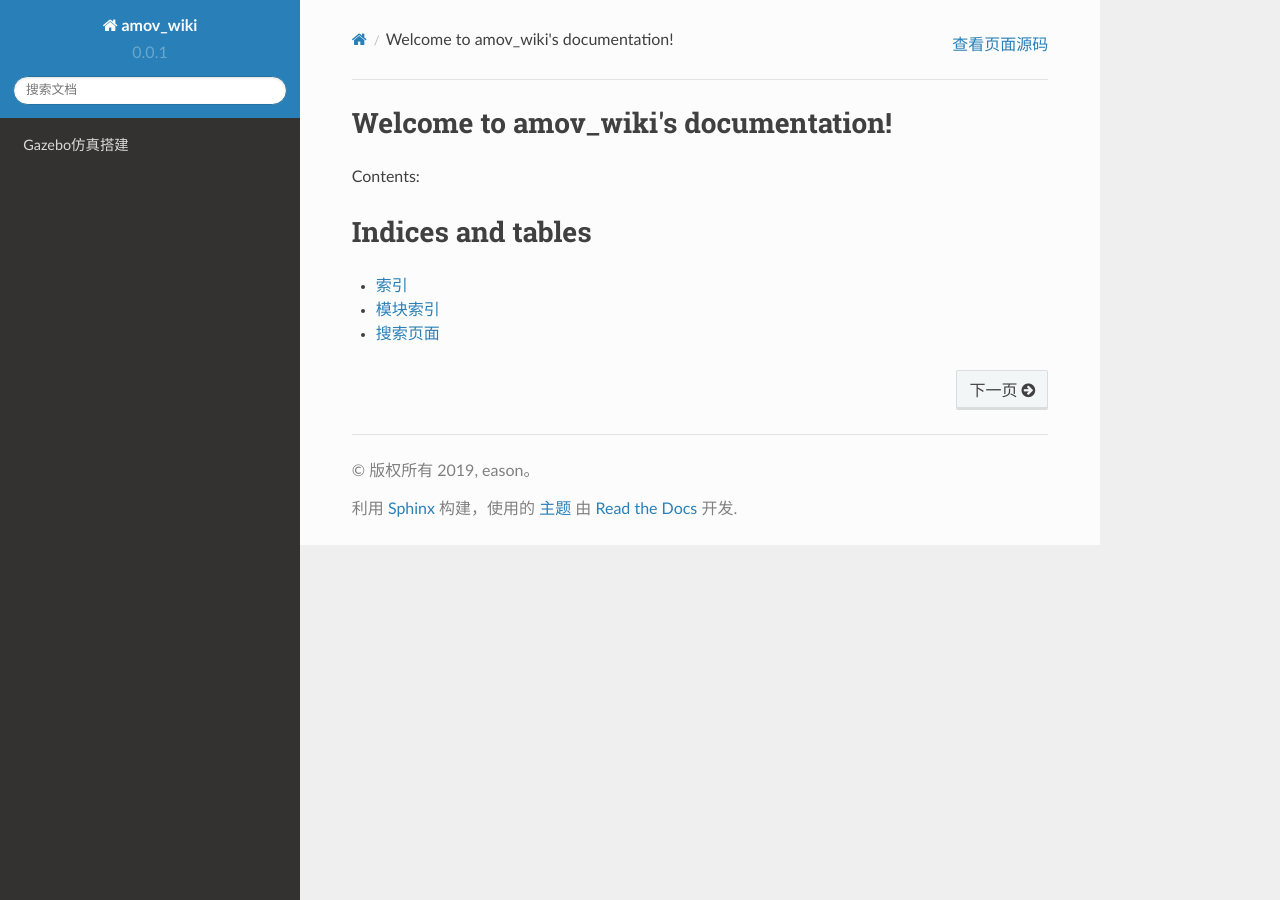
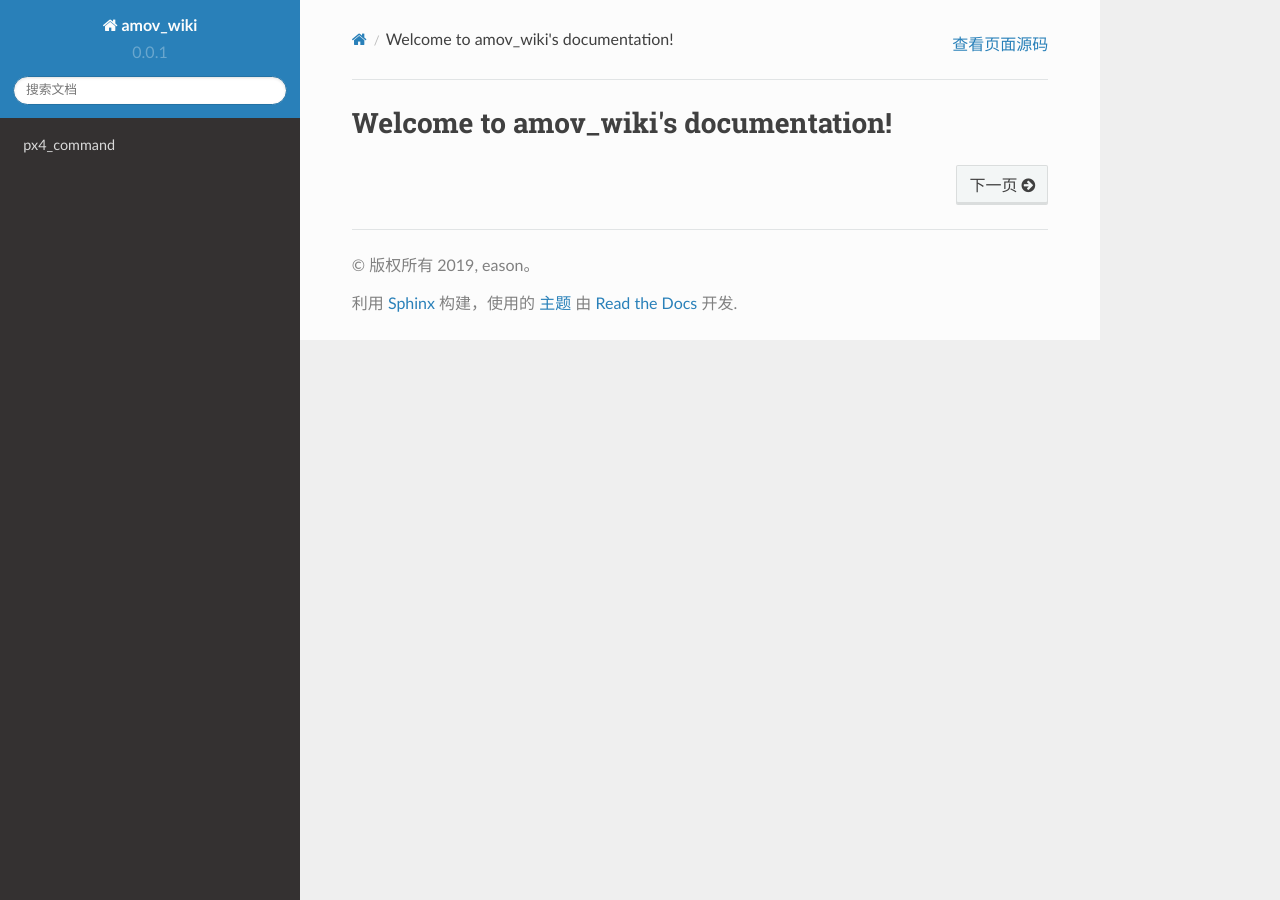
Before and after one commit to amov-lab/Amov-wiki, a Sphinx documentation site: the page built from px4_command/source/index.rst, in a window 1280 px wide. Built offline with Sphinx 7.4.7 and the Read the Docs theme 2.0.0, drawn with Linux system fonts in a browser that asks for light colours.

Commit message:
修改index

```diff
--- a/px4_command/source/index.rst
+++ b/px4_command/source/index.rst
@@ -6,18 +6,7 @@
 Welcome to amov_wiki's documentation!
 =====================================
 
-Contents:
-
 .. toctree::
    :hidden:
 
-   Gazebo仿真搭建 <docs/Gazebo仿真搭建>
-
-
-
-Indices and tables
-==================
-
-* :ref:`genindex`
-* :ref:`modindex`
-* :ref:`search`
+   px4_command <docs/Gazebo仿真搭建>
```
